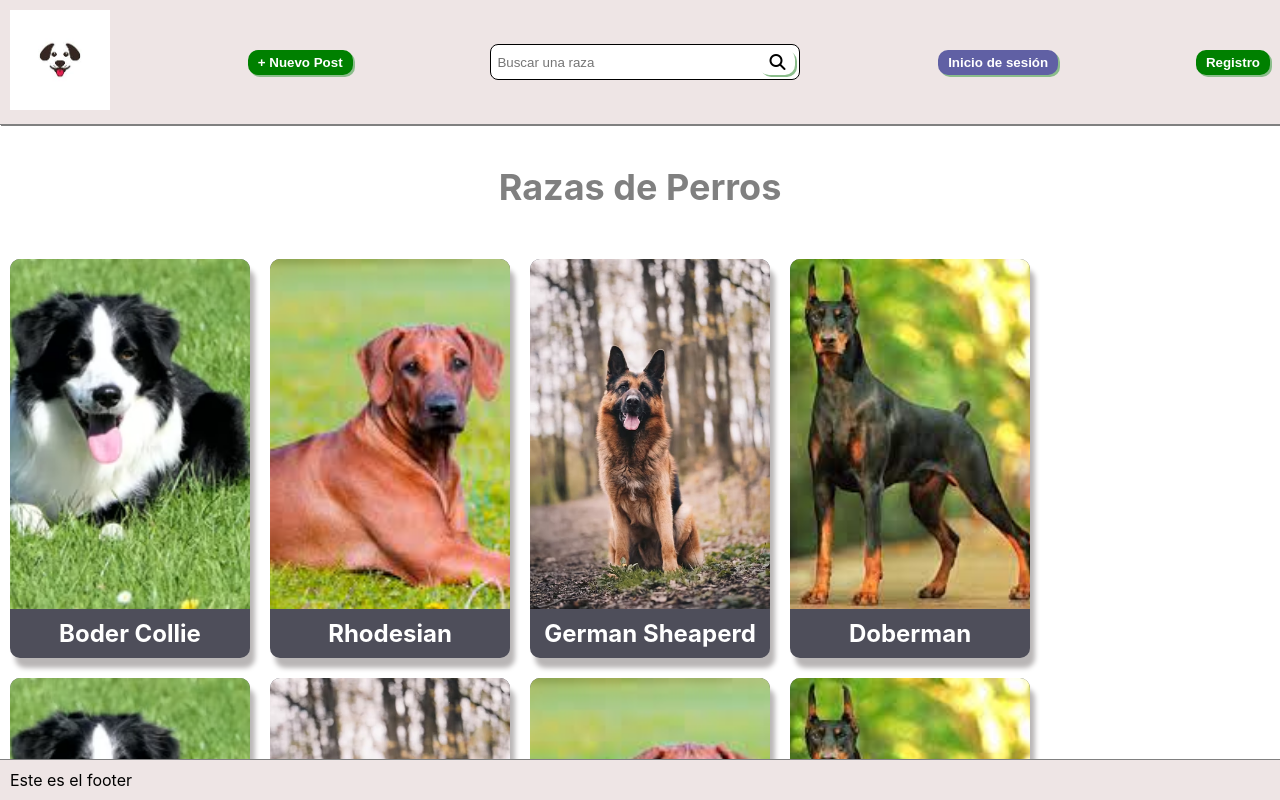
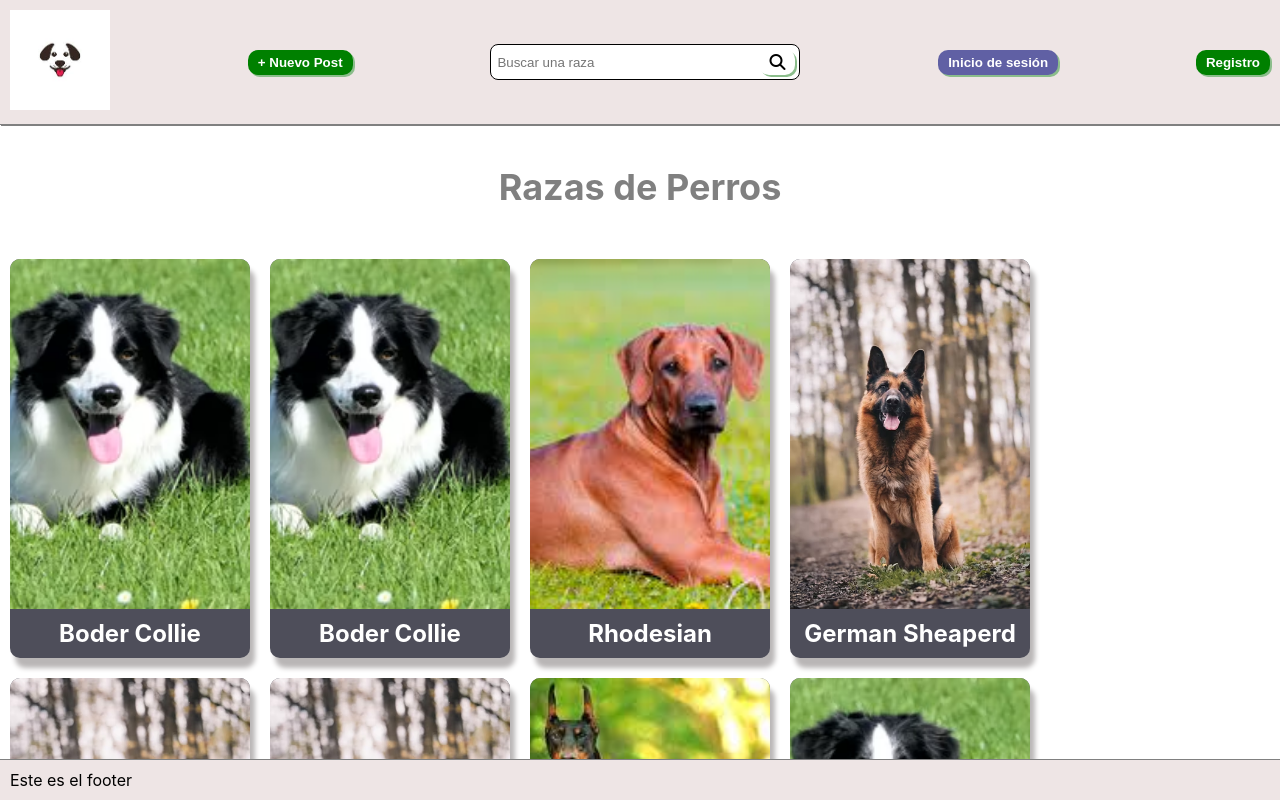
Before and after one commit to MTICciclo3/explicacion-react, a React (Create React App) app: page / in a window 1280 px wide. Built offline with nearby package versions, Linux system fonts and the light colour scheme.

Commit message:
Agregar más imágenes

```diff
--- a/src/pages/index.jsx
+++ b/src/pages/index.jsx
@@ -12,7 +12,10 @@ function Index() {
       </div>
       <ul className="breedCardContainer">
         <CardRazasPerros nombreRaza="Boder Collie" imagen={BorderCollie}/>
+        <CardRazasPerros nombreRaza="Boder Collie" imagen={BorderCollie}/>
         <CardRazasPerros nombreRaza="Rhodesian" imagen={Rhodesian} />
+        <CardRazasPerros nombreRaza="German Sheaperd" imagen={GermanSheaperd} />
+        <CardRazasPerros nombreRaza="German Sheaperd" imagen={GermanSheaperd} />
         <CardRazasPerros nombreRaza="German Sheaperd" imagen={GermanSheaperd} />
         <CardRazasPerros nombreRaza="Doberman" imagen={Doberman} />
         <CardRazasPerros nombreRaza="Boder Collie" imagen={BorderCollie}/>
```
